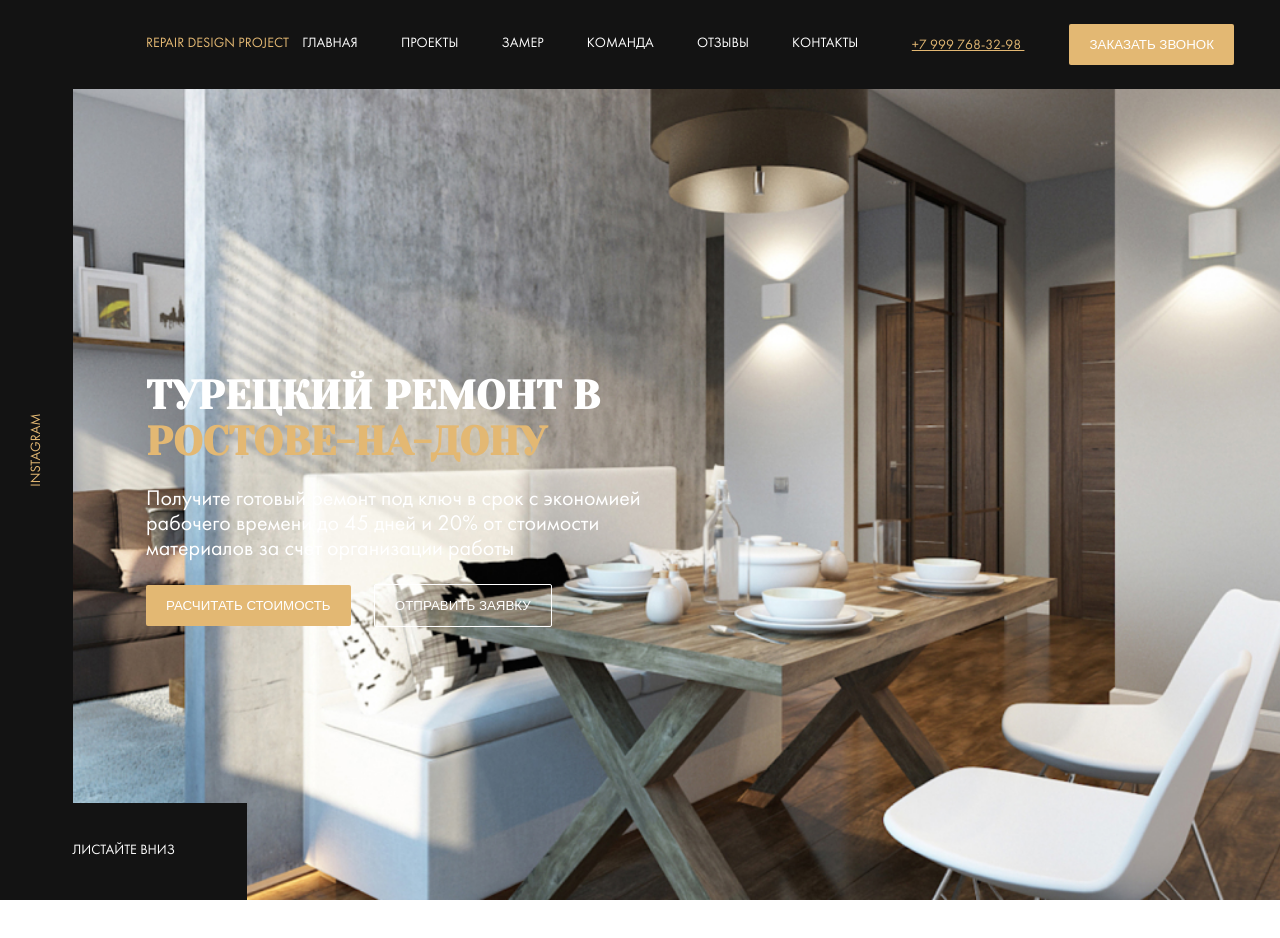
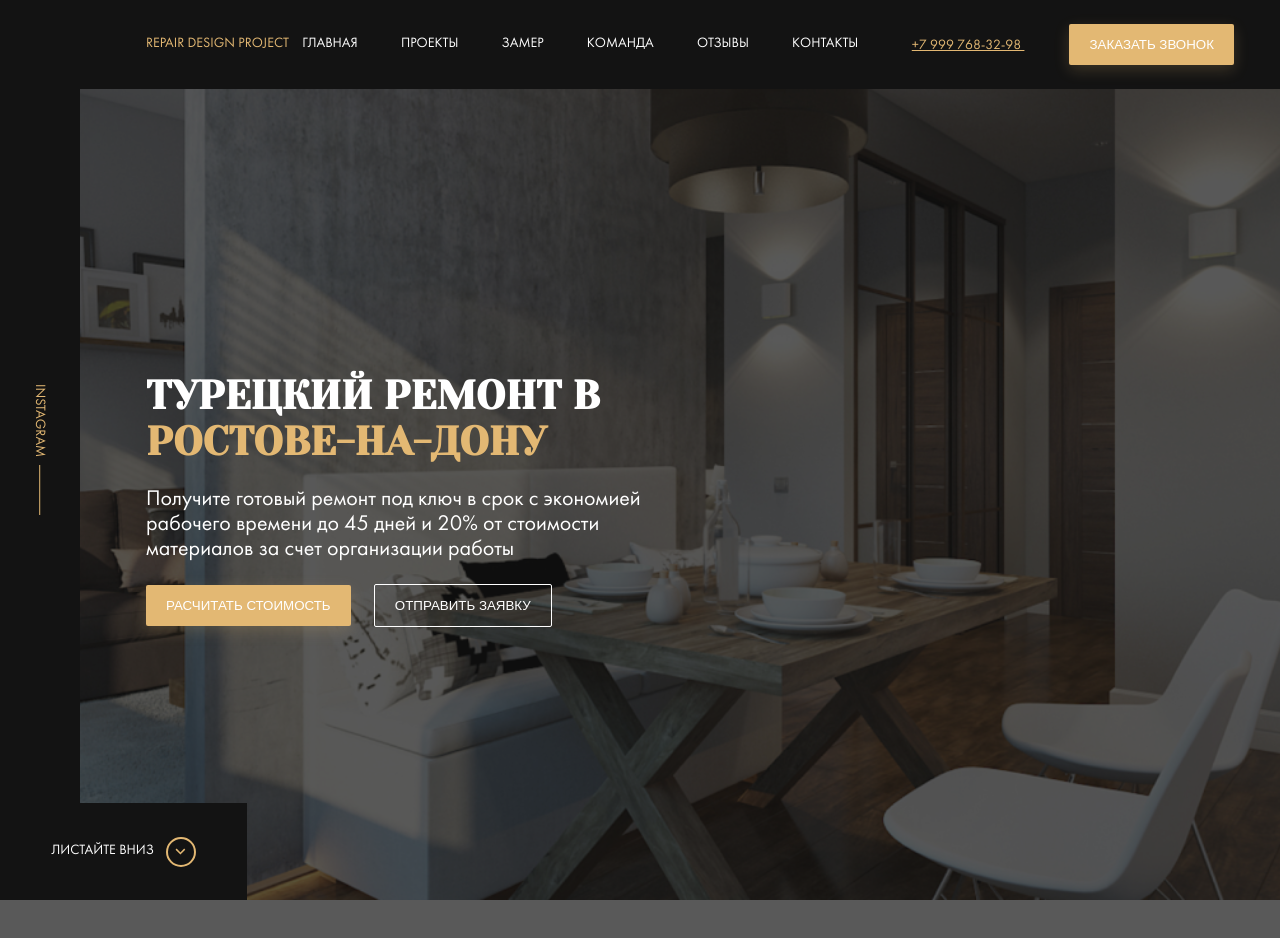
Before and after one commit to VladNek/webstudy, a website: page my project/my-project/index.html in a window 1280 px wide. Before the commit the page ends 900 px from the top, so only its background shows below. Drawn offline with Linux system fonts and the light colour scheme; files whose address does not match are found by name.

Commit message:
feat: add before and after elements in hero section

```diff
--- a/my project/my-project/sass/templates/_header.sass
+++ b/my project/my-project/sass/templates/_header.sass
@@ -21,6 +21,9 @@
   text-decoration: none
   text-transform: uppercase
   margin-right: 40px
+  transition: color 0.2s
+  &:hover
+    color:$primary
 .phone
   color: $primary
 .contacts
--- a/my project/my-project/sass/templates/_hero.sass
+++ b/my project/my-project/sass/templates/_hero.sass
@@ -8,7 +8,14 @@
  background: $dark url('../img/hero-bg.jpg') no-repeat center / cover
  height: 100vh
  color: $light
- &__title
+ &::before
+  content:''
+  position: absolute
+  width: 100%
+  height:100%
+  background-color: rgba($dark, 0.7)
+ .hero_content
+  position: relative
   max-width: 670px
  &__text
   font-size: 22px
@@ -34,16 +41,34 @@
   text-transform: uppercase
   text-decoration: none
   color: $light
+  &::after
+   content:''
+   background: url('../img/scroll-down.svg') no-repeat center
+   width: 30px
+   height: 30px
+   border: 2px solid $primary
+   border-radius: 50%
+   margin-left: 12px
 .instagram
  display: flex
  justify-content: center
  align-items: center
  background-color: $dark
  &__link
+  display: flex
+  align-items: center
   text-transform: uppercase
   color: $primary
   text-decoration: none
-  transform: rotate(-90deg)
+  transform: rotate(90deg)
+  line-height: 0.8
+  &::after
+   content: ''
+   width: 50px
+   height: 1px
+   background-color: $primary
+   margin-left: 8px
+
 .title
  margin: 0
  font-family: 'Yeseva One', cursive
```
Also changed, not shown: my project/my-project/index.html (+1 -1 lines), my project/my-project/css/style.css, my project/my-project/img/scroll-down.svg (added).
